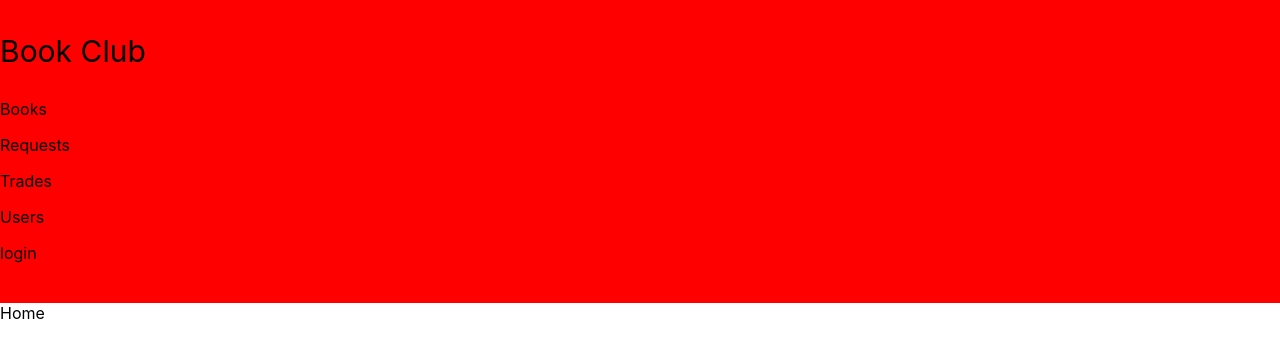
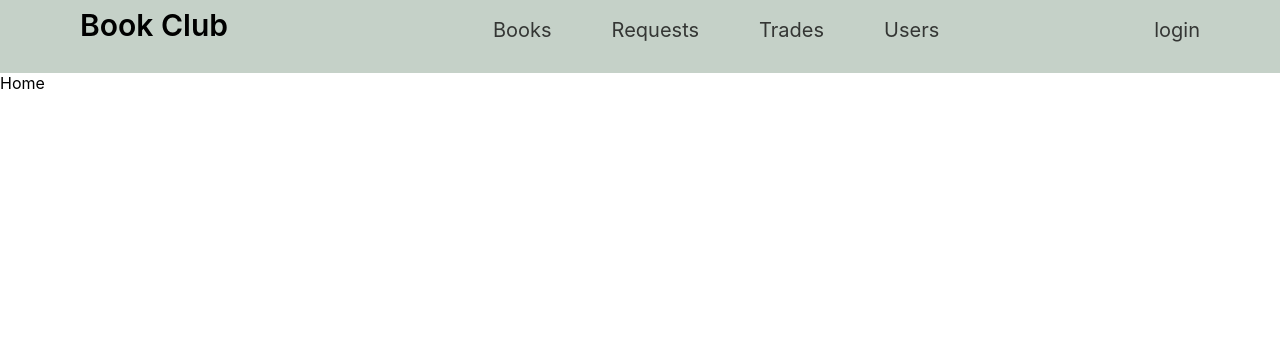
Before and after one commit to Sirvinlex/book-trading-club-app, a React (Create React App) app in the folder client/: page / in a window 1280 px wide. Shown: the top 358 px of the page. Built offline with nearby package versions, Linux system fonts and the light colour scheme.

Commit message:
added styles for navbar

```diff
--- a/client/src/pages/Navbar.js
+++ b/client/src/pages/Navbar.js
@@ -5,11 +5,13 @@ const Navbar = () => {
   return (
     <Wrapper>
       <p className="logo-name">Book Club</p>
-      <p>Books</p>
-      <p>Requests</p>
-      <p>Trades</p>
-      <p>Users</p>
-      <p>login</p>
+      <div className="nav-item-container">
+        <p>Books</p>
+        <p>Requests</p>
+        <p>Trades</p>
+        <p>Users</p>
+      </div>
+      <p className="login-btn-container">login</p>
     </Wrapper>
   )
 }
@@ -18,10 +20,75 @@ const Navbar = () => {
 const Wrapper = styled.div`
   height: 300px;
   padding-top: 3px;
-  background-color: red;
+  background-color: #c5d1c8;
   .logo-name{
-    font-size: 30px;
+    font-size: 27px;
+    font-weight: 600;
+    margin-left: 10px;
+    margin-top: 4px;
   }
-
+  .nav-item-container p{
+    margin-left: 10px;
+    font-size: 20px;
+    color: #343634;
+  }
+  .login-btn-container{
+    margin-left: 10px;
+    color: #343634;
+  }
+  @media (min-width: 600px) {
+    .logo-name{
+      font-size: 35px;
+    }
+    .nav-item-container p{
+      font-size: 23px;
+      margin-top: -10px;
+    }
+    .login-btn-container{
+      font-size: 23px;
+      margin-top: -10px;
+    }
+  }
+  @media (min-width: 768px) {
+    height: 50px;
+    display: flex;
+    flex-direction: row;
+    justify-content: space-between;
+    .logo-name{
+      font-size: 25px;
+      margin-left: 50px;
+    }
+    .nav-item-container{
+      display: flex;
+      flex-direction: row;
+    }
+    .nav-item-container p{
+      font-size: 16px;
+      margin-top: 10px;
+      margin-left: 30px;
+    }
+    .login-btn-container{
+      font-size: 16px;
+      margin-top: 10px;
+      margin-right: 70px;
+    }
+  }
+  @media (min-width: 992px) {
+    height: 70px;
+    .logo-name{
+      font-size: 30px;
+      margin-left: 80px;
+    }
+    .nav-item-container p{
+      font-size: 20px;
+      margin-top: 15px;
+      margin-left: 60px;
+    }
+    .login-btn-container{
+      font-size: 20px;
+      margin-top: 15px;
+      margin-right: 80px;
+    }
+  }
 `
 export default Navbar;
```
Also changed, not shown: 2 other files (tests, documents, lock files or other folders).
